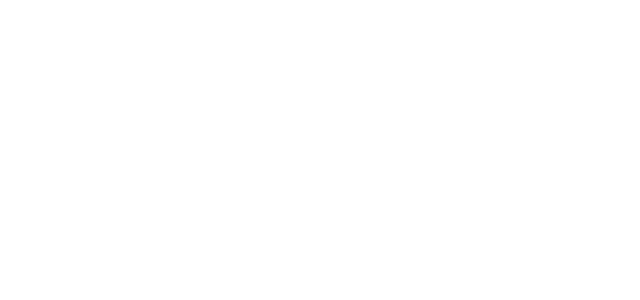
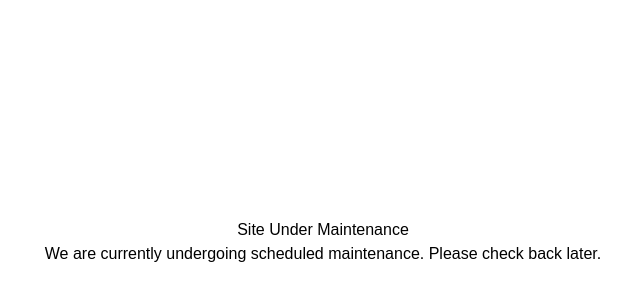
Before and after one commit to emman6578/infant-guard-admin, a Next.js app: page / in a window 1280 px wide. Before the commit this address had no page. Shown: the part 158-458 px from the top of the page, without its empty margins (317-957 px from the left). Built offline with nearby package versions, Linux system fonts and the light colour scheme.

Commit message:
maintenance

```diff
--- a/src/app/layout.tsx
+++ b/src/app/layout.tsx
@@ -21,7 +21,7 @@
   description: "Generated by create next app",
 };
 
-const isUnderMaintenance = false;
+const isUnderMaintenance = true;
 
 export default function RootLayout({
   children,
```
